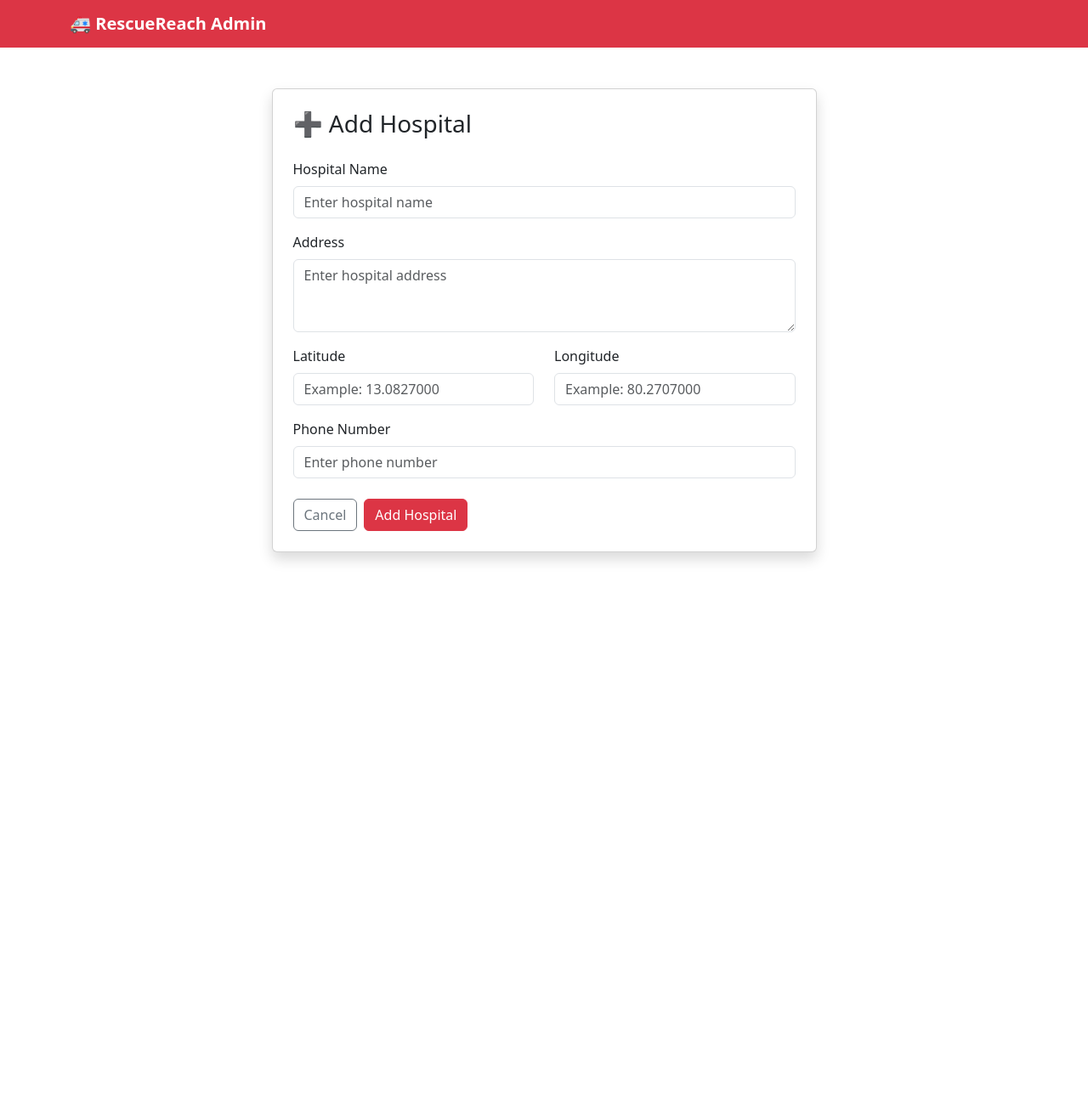
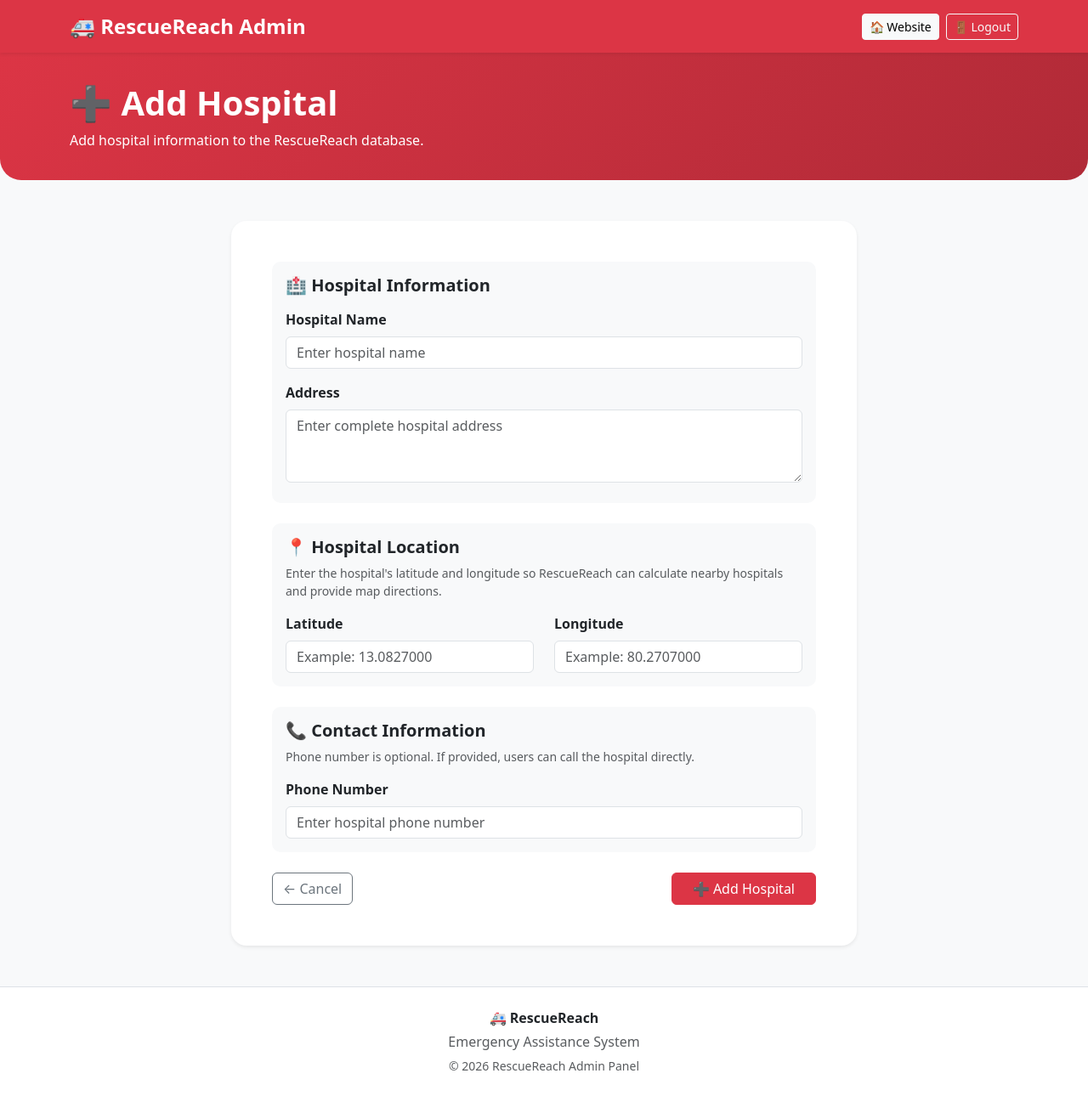
Before and after one commit to arnesh-code/RescueReach, a Flask app: page /admin/hospitals/add in a window 1280 px wide. Shown: the whole page at 85% size. Before the commit the page ends 661 px from the top, so only its background shows below. Run offline with Flask 3, Linux system fonts and the light colour scheme; the visitor is signed in with stand-in values (Sample User, id 1).

Commit message:
Complete RescueReach improvements

```diff
--- a/templates/add_hospital.html
+++ b/templates/add_hospital.html
@@ -14,47 +14,145 @@
         rel="stylesheet"
     >
 
+    <style>
+
+        body {
+            background-color: #f8f9fa;
+        }
+
+        .page-header {
+            background: linear-gradient(135deg, #dc3545, #b02a37);
+            color: white;
+            padding: 35px 20px;
+            border-radius: 0 0 25px 25px;
+        }
+
+        .form-card {
+            border: none;
+            border-radius: 18px;
+        }
+
+        .form-section {
+            background-color: #f8f9fa;
+            border-left: 4px solid #dc3545;
+            border-radius: 10px;
+        }
+
+        .location-note {
+            font-size: 14px;
+        }
+
+        footer {
+            background-color: white;
+        }
+
+    </style>
+
 </head>
+
 
 <body>
 
-<nav class="navbar navbar-dark bg-danger">
+
+<!-- Navigation -->
+
+<nav class="navbar navbar-dark bg-danger shadow-sm">
 
     <div class="container">
 
-        <a class="navbar-brand fw-bold" href="/admin/dashboard">
+        <a
+            class="navbar-brand fw-bold fs-4"
+            href="/admin/dashboard"
+        >
             🚑 RescueReach Admin
         </a>
+
+        <div class="d-flex gap-2">
+
+            <a
+                href="/"
+                class="btn btn-light btn-sm"
+            >
+                🏠 Website
+            </a>
+
+            <a
+                href="/admin/logout"
+                class="btn btn-outline-light btn-sm"
+            >
+                🚪 Logout
+            </a>
+
+        </div>
 
     </div>
 
 </nav>
 
 
+
+<!-- Page Header -->
+
+<section class="page-header">
+
+    <div class="container">
+
+        <h1 class="fw-bold mb-2">
+            ➕ Add Hospital
+        </h1>
+
+        <p class="mb-0">
+            Add hospital information to the RescueReach database.
+        </p>
+
+    </div>
+
+</section>
+
+
+
+<!-- Main Content -->
+
 <main class="container py-5">
 
     <div class="row justify-content-center">
 
-        <div class="col-md-7">
+        <div class="col-lg-8">
 
-            <div class="card shadow">
 
-                <div class="card-body p-4">
+            <div class="card form-card shadow-sm">
 
-                    <h1 class="h3 mb-4">
-                        ➕ Add Hospital
-                    </h1>
+                <div class="card-body p-4 p-md-5">
+
 
                     <form method="POST">
 
+
+                        <!-- Basic Information -->
+
+                        <div class="card form-section border-0 mb-4">
+
+                            <div class="card-body">
+
+                                <h2 class="h5 fw-bold mb-3">
+                                    🏥 Hospital Information
+                                </h2>
+
+
+                                <!-- Hospital Name -->
+
                                 <div class="mb-3">
 
-                            <label class="form-label">
+                                    <label
+                                        for="hospitalName"
+                                        class="form-label fw-semibold"
+                                    >
                                         Hospital Name
                                     </label>
 
                                     <input
                                         type="text"
+                                        id="hospitalName"
                                         name="name"
                                         class="form-control"
                                         placeholder="Enter hospital name"
@@ -64,33 +162,68 @@
                                 </div>
 
 
-                        <div class="mb-3">
+                                <!-- Address -->
 
-                            <label class="form-label">
+                                <div class="mb-2">
+
+                                    <label
+                                        for="hospitalAddress"
+                                        class="form-label fw-semibold"
+                                    >
                                         Address
                                     </label>
 
                                     <textarea
+                                        id="hospitalAddress"
                                         name="address"
                                         class="form-control"
                                         rows="3"
-                                placeholder="Enter hospital address"
+                                        placeholder="Enter complete hospital address"
                                         required
                                     ></textarea>
 
                                 </div>
 
+                            </div>
+
+                        </div>
+
+
+
+                        <!-- Location Information -->
+
+                        <div class="card form-section border-0 mb-4">
+
+                            <div class="card-body">
+
+                                <h2 class="h5 fw-bold mb-2">
+                                    📍 Hospital Location
+                                </h2>
+
+                                <p class="text-muted location-note mb-3">
+                                    Enter the hospital's latitude and longitude
+                                    so RescueReach can calculate nearby hospitals
+                                    and provide map directions.
+                                </p>
+
 
                                 <div class="row">
 
-                            <div class="col-md-6 mb-3">
 
-                                <label class="form-label">
+                                    <!-- Latitude -->
+
+                                    <div class="col-md-6 mb-3 mb-md-0">
+
+                                        <label
+                                            for="latitude"
+                                            class="form-label fw-semibold"
+                                        >
                                             Latitude
                                         </label>
 
                                         <input
                                             type="number"
+                                            id="latitude"
                                             name="latitude"
                                             class="form-control"
                                             step="any"
@@ -101,14 +234,20 @@
                                     </div>
 
 
-                            <div class="col-md-6 mb-3">
+                                    <!-- Longitude -->
 
-                                <label class="form-label">
+                                    <div class="col-md-6">
+
+                                        <label
+                                            for="longitude"
+                                            class="form-label fw-semibold"
+                                        >
                                             Longitude
                                         </label>
 
                                         <input
                                             type="number"
+                                            id="longitude"
                                             name="longitude"
                                             class="form-control"
                                             step="any"
@@ -120,40 +259,70 @@
 
                                 </div>
 
+                            </div>
 
-                        <div class="mb-4">
+                        </div>
 
-                            <label class="form-label">
+
+
+                        <!-- Contact Information -->
+
+                        <div class="card form-section border-0 mb-4">
+
+                            <div class="card-body">
+
+                                <h2 class="h5 fw-bold mb-2">
+                                    📞 Contact Information
+                                </h2>
+
+                                <p class="text-muted location-note">
+                                    Phone number is optional. If provided,
+                                    users can call the hospital directly.
+                                </p>
+
+
+                                <label
+                                    for="phone"
+                                    class="form-label fw-semibold"
+                                >
                                     Phone Number
                                 </label>
 
                                 <input
                                     type="tel"
+                                    id="phone"
                                     name="phone"
                                     class="form-control"
-                                placeholder="Enter phone number"
+                                    placeholder="Enter hospital phone number"
                                 >
 
                             </div>
 
+                        </div>
 
-                        <div class="d-flex gap-2">
+
+
+                        <!-- Buttons -->
+
+                        <div class="d-flex flex-column flex-sm-row
+                                    justify-content-between gap-2">
 
                             <a
                                 href="/admin/hospitals"
                                 class="btn btn-outline-secondary"
                             >
-                                Cancel
+                                ← Cancel
                             </a>
 
                             <button
                                 type="submit"
-                                class="btn btn-danger"
+                                class="btn btn-danger px-4"
                             >
-                                Add Hospital
+                                ➕ Add Hospital
                             </button>
 
                         </div>
+
 
                     </form>
 
@@ -161,12 +330,34 @@
 
             </div>
 
+
         </div>
 
     </div>
 
 </main>
 
+
+
+<!-- Footer -->
+
+<footer class="border-top text-center py-4">
+
+    <p class="fw-bold mb-1">
+        🚑 RescueReach
+    </p>
+
+    <p class="text-muted mb-1">
+        Emergency Assistance System
+    </p>
+
+    <small class="text-muted">
+        © 2026 RescueReach Admin Panel
+    </small>
+
+</footer>
+
+
 </body>
 
 </html>
```
Lines whose indentation alone changed are shown as unchanged.
